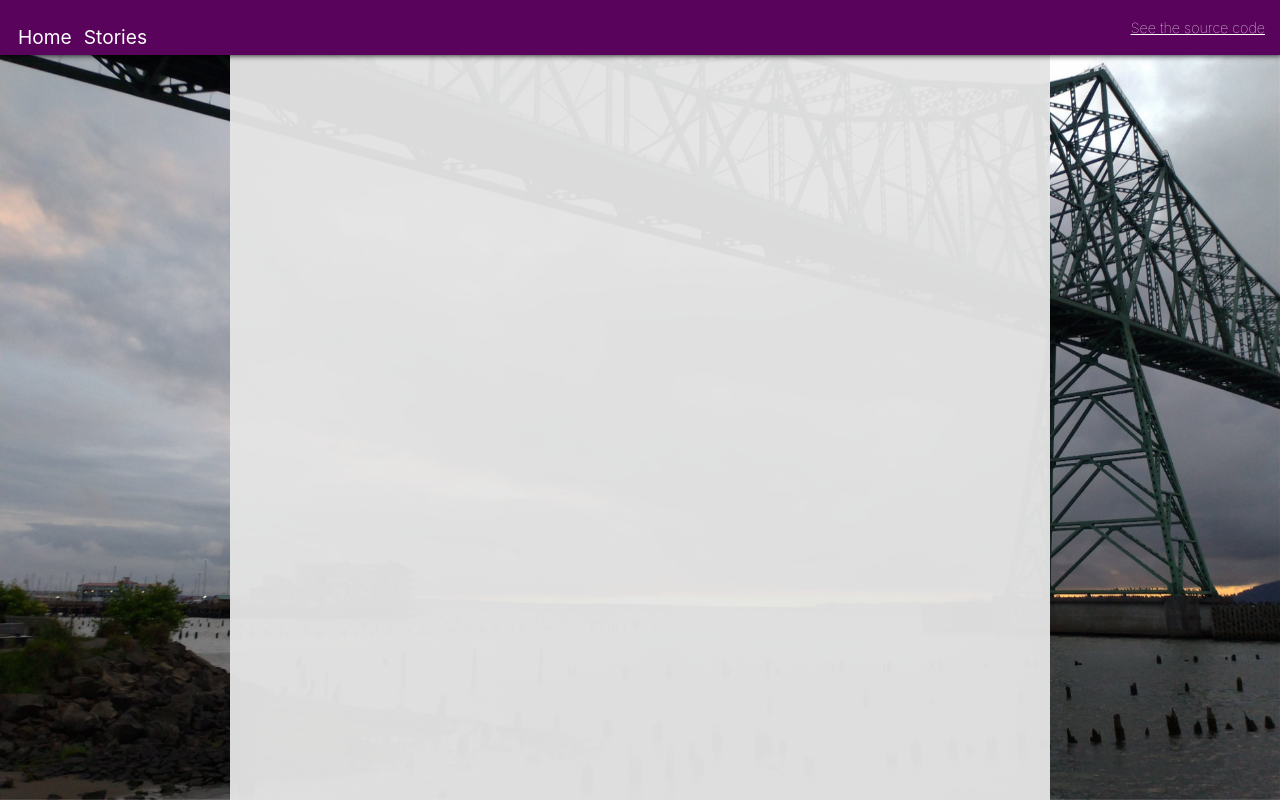
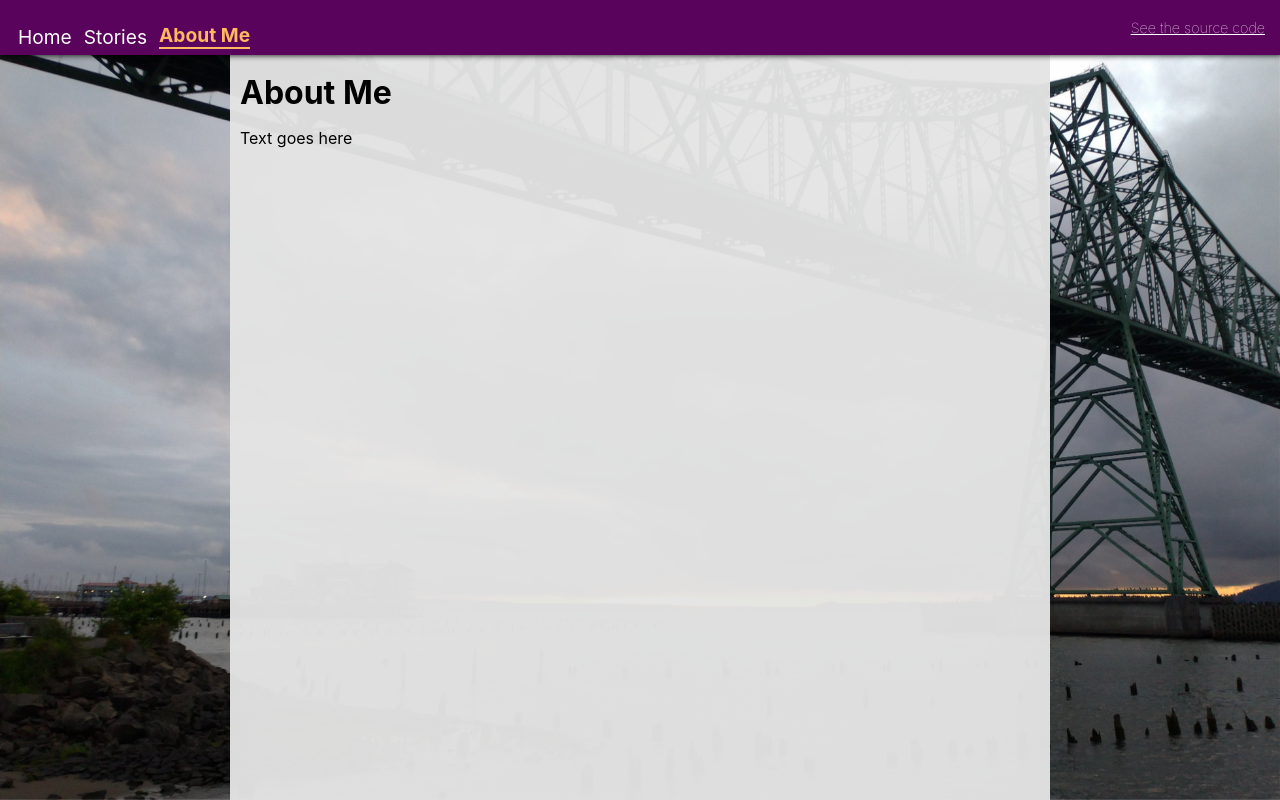
Before and after one commit to harkinsmax/max-personal-site, a React (Create React App) app in the folder max-site/: page /about in a window 1280 px wide. Built offline with nearby package versions, Linux system fonts and the light colour scheme.

Commit message:
Revert "Remove about page"
This reverts commit 1f5888b64fde22f2372f6d1eaec7182fc22cd353.

```diff
--- a/max-site/src/appRoutes.tsx
+++ b/max-site/src/appRoutes.tsx
@@ -3,12 +3,14 @@ import { FC } from "react";
 import { Route, Routes } from 'react-router-dom';
 import Home from './components/home/home';
 import Blog from './components/blog/blog';
+import About from './components/about/about';
 
 const AppRoutes: FC = () => {
   return (
     <Routes>
       <Route path="/home" element={< Home />} />
       <Route path="/blog" element={< Blog />} />
+      <Route path="/about" element={< About />} />
     </Routes>
   );
 };
--- /dev/null
+++ b/max-site/src/components/about/about.tsx
@@ -0,0 +1,13 @@
+import { FC } from "react";
+import { useAppDispatch } from "../../hooks";
+import { setLocationTo } from "../../state/navSlice";
+
+const About: FC = () => {
+  const dispatch = useAppDispatch();
+  dispatch(setLocationTo("about"));
+
+  return <>
+    <h1>About Me</h1><p>Text goes here</p></>;
+};
+
+export default About;
--- a/max-site/src/components/shared/navBar.tsx
+++ b/max-site/src/components/shared/navBar.tsx
@@ -22,6 +22,7 @@ const NavBar: FC = () => {
 
     <NavBarLink toPath="/blog" isCurrentLocation={curLocation === "blog"}>Stories</NavBarLink>
 
+    <NavBarLink toPath="/about" isCurrentLocation={curLocation === "about"}>About Me</NavBarLink>
     <div className={styles.rightSideContent}>
       <a className={styles.sourceLink} href="https://github.com/harkinsmax/max-personal-site" rel="noreferrer" target="_blank">See the source code</a>
     </div>
```
